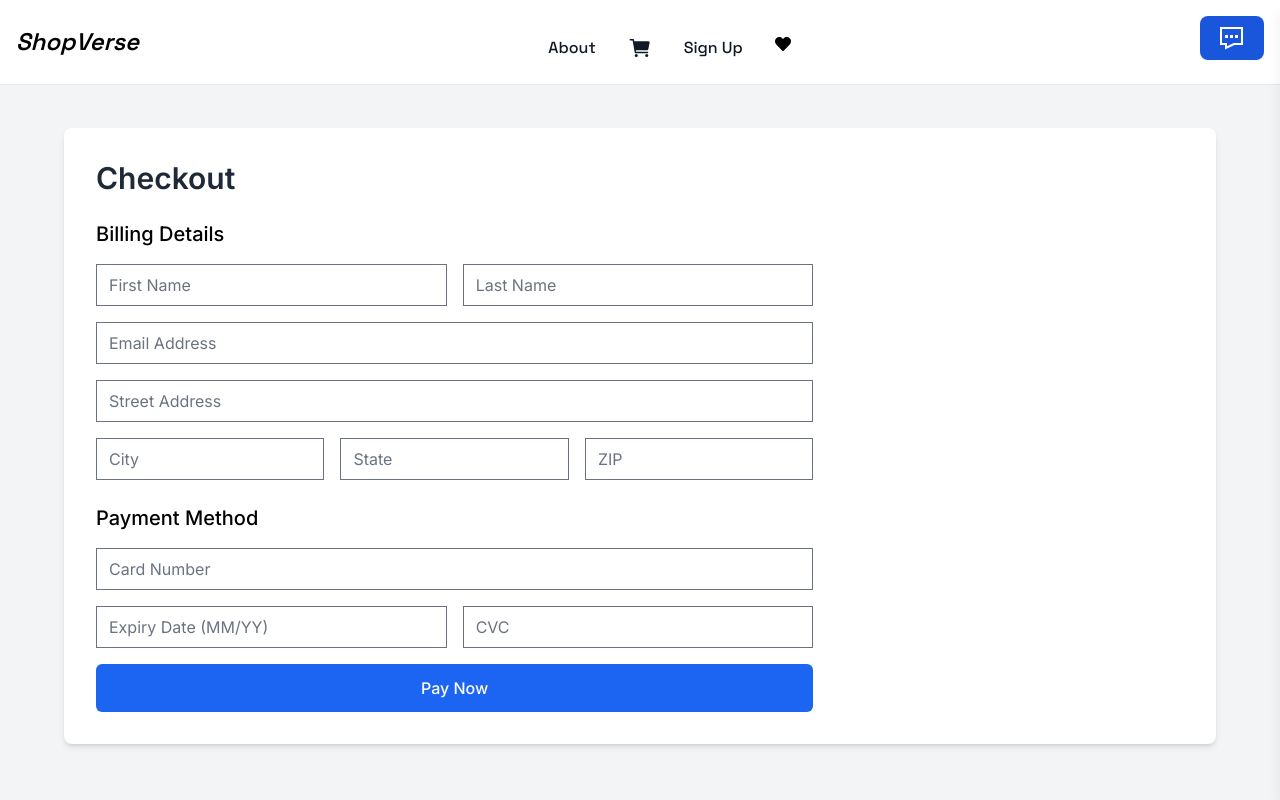
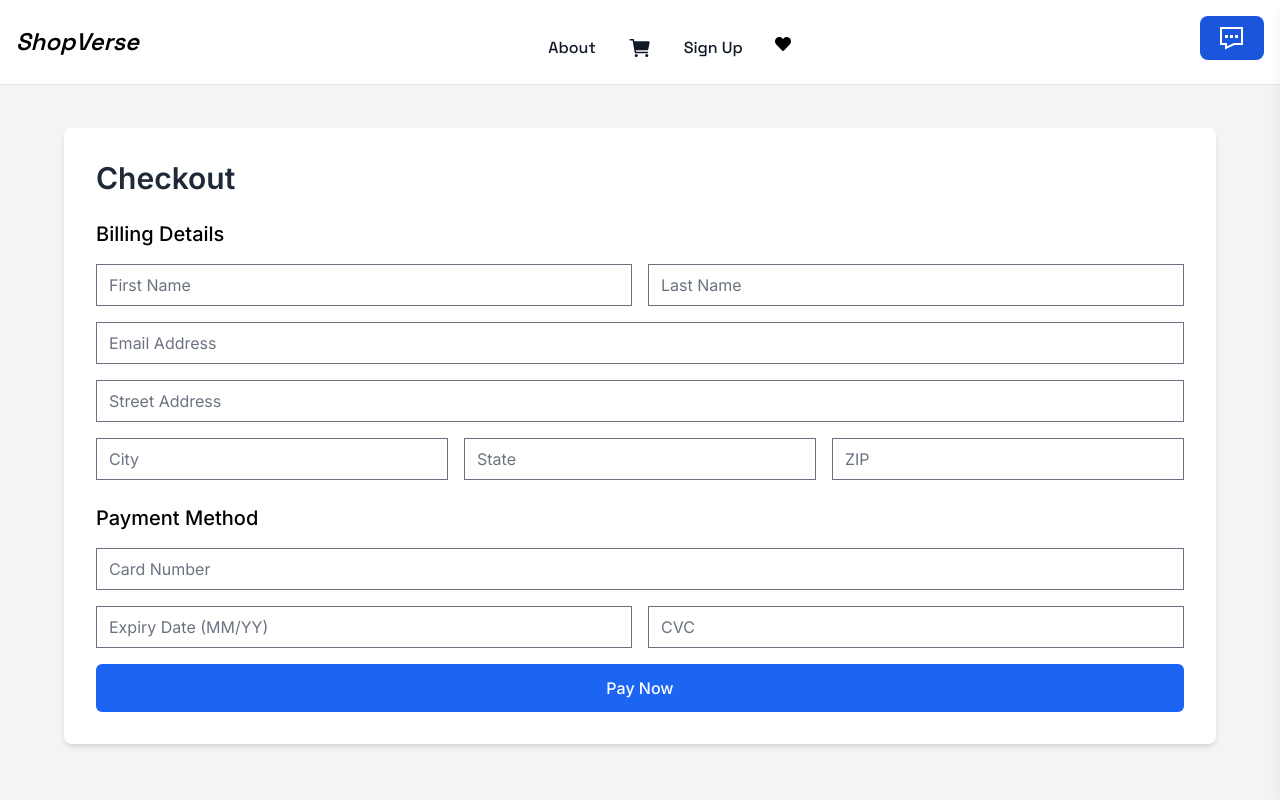
Before and after one commit to patrickiyiakimo/shopverse, a Next.js app: page /cart/checkout in a window 1280 px wide. Shown: the top 800 px of the page. Built offline with nearby package versions, Linux system fonts and the light colour scheme; a web font is replaced by a local one.

Commit message:
feat: eliminated the extra space

```diff
--- a/app/cart/checkout/page.tsx
+++ b/app/cart/checkout/page.tsx
@@ -1,7 +1,7 @@
 export default function CheckoutPage() {
   return (
     <div className="min-h-screen bg-gray-100 px-4 pt-32 pb-10 sm:px-6 lg:px-8">
-      <div className="max-w-6xl mx-auto bg-white shadow-md rounded-lg overflow-hidden grid md:grid-cols-3 gap-6 p-6 sm:p-8">
+      <div className="max-w-6xl mx-auto bg-white shadow-md rounded-lg grid gap-6 p-6 sm:p-8">
         <div className="md:col-span-2 space-y-6">
           <h2 className="text-2xl sm:text-3xl font-semibold text-gray-800">Checkout</h2>
           <CheckoutForm />
```
